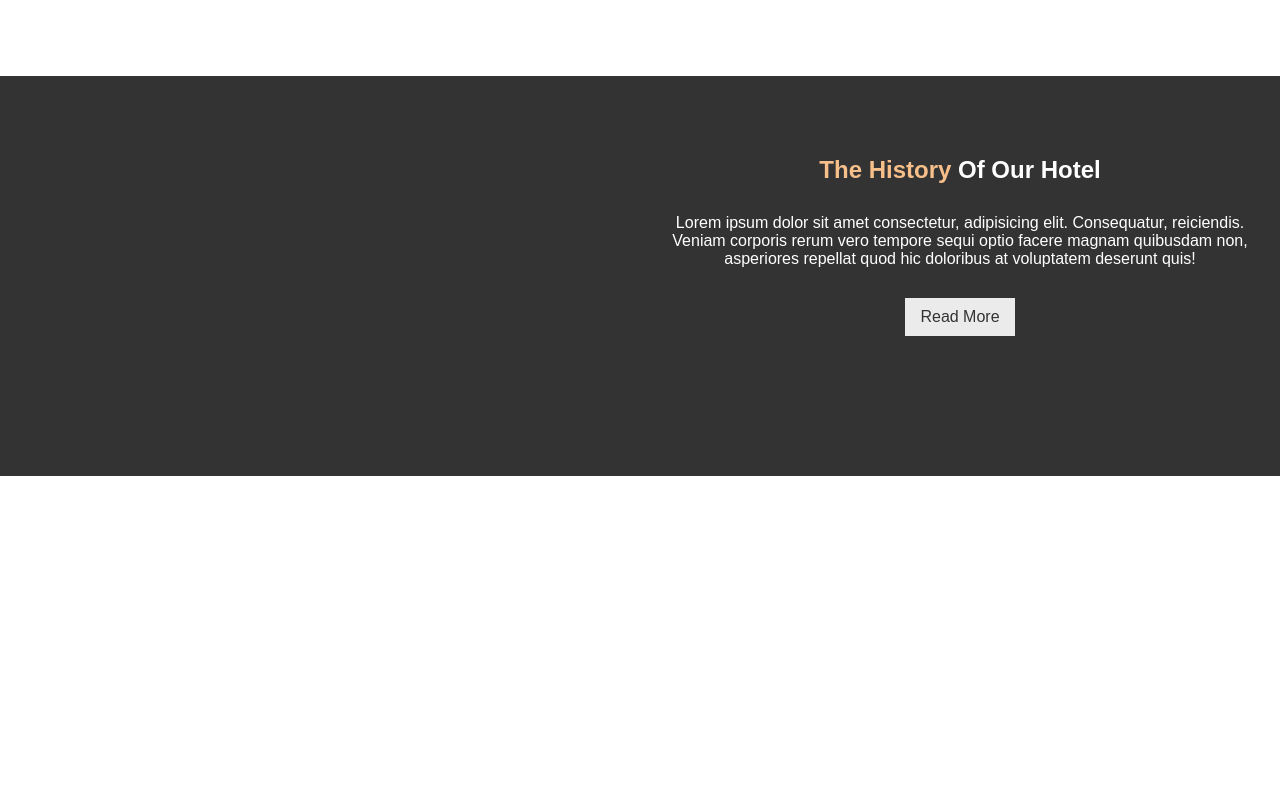
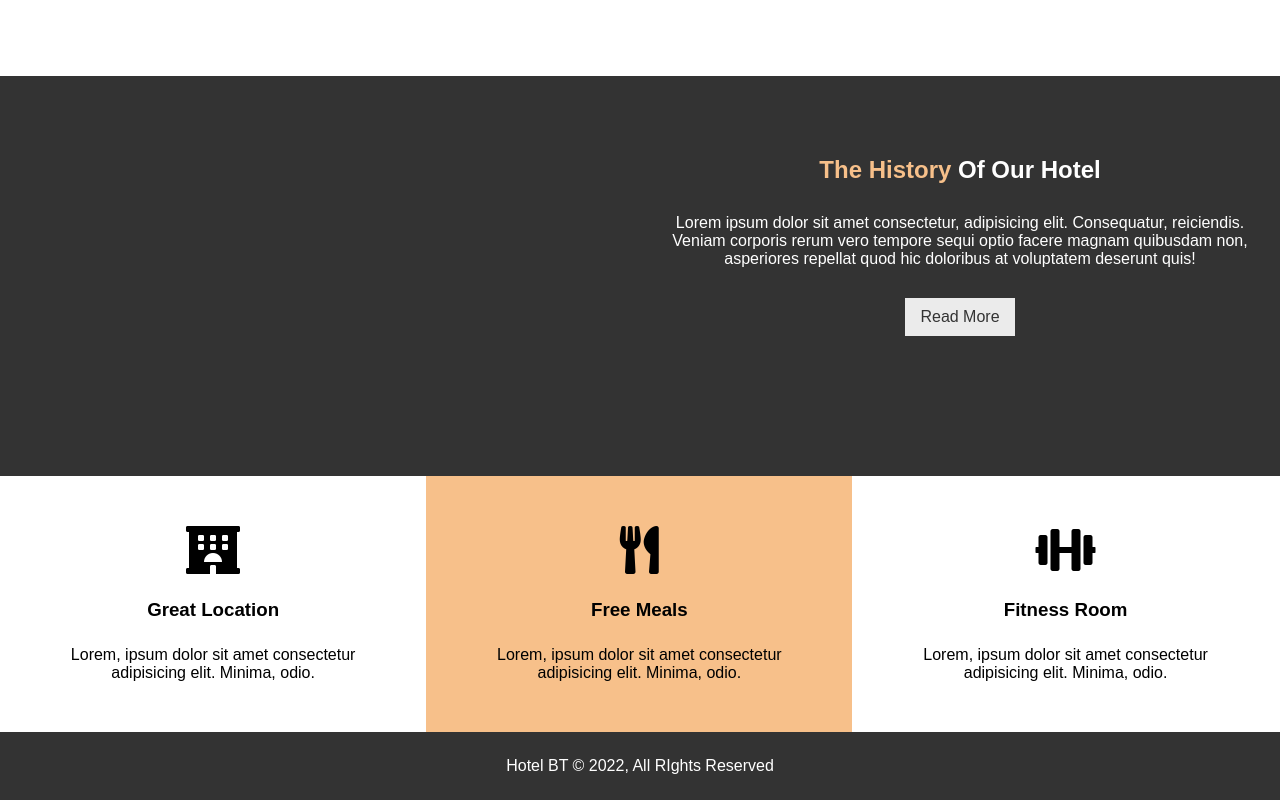
Before and after one commit to batuhansener06/html-css-hotel-page, a plain HTML site: page index.html in a window 1280 px wide. Shown: the part 422-1222 px from the top of the page. Before the commit the page ends 898 px from the top, so only its background shows below. Drawn offline with Linux system fonts and the light colour scheme.

Commit message:
features and main footer added

```diff
--- a/index.css
+++ b/index.css
@@ -114,7 +114,7 @@ nav .container ul li a:hover,a.current{
     overflow:auto;
 }
 
-#home-info .info-content h1,p{
+#home-info .info-content h1,#home-info .info-content  p{
     padding: 0 0 30px 0;
 }
 
@@ -126,3 +126,37 @@ nav .container ul li a:hover,a.current{
     background-color: #333;
     color: #fff;
 }
+
+.bg-light{
+    background-color: white;
+}
+
+.bg-primary{
+    background-color: #f7c08a;
+
+}
+
+.box
+{
+    width: 33.3%;
+    float: left;
+    padding: 50px;
+    text-align: center;
+}
+
+.box h3,i{
+    padding-bottom: 25px;
+}
+
+.clr{
+    clear: both;
+}
+
+.main-footer{
+    width: 100%;
+    background-color: #333;
+    color: white;
+    padding: 25px;
+    text-align: center;
+    display: inline-block;
+}
--- a/index.html
+++ b/index.html
@@ -5,7 +5,7 @@
     <meta http-equiv="X-UA-Compatible" content="IE=edge">
     <meta name="viewport" content="width=device-width, initial-scale=1.0">
     <link rel="stylesheet" href="index.css">
-    <title>Document</title>
+    <link rel="stylesheet" href="https://use.fontawesome.com/releases/v5.6.1/css/all.css" integrity="sha384-gfdkjb5BdAXd+lj+gudLWI+BXq4IuLW5IT+brZEZsLFm++aCMlF1V92rMkPaX4PP" crossorigin="anonymous">    <title>Document</title>
 </head>
 <body>
     <header>
@@ -39,5 +39,31 @@
         <a href="" class="btn btn-light">Read More</a>
     </div>
 </section>
+
+<div class="clr"></div>
+
+<section class="features">
+    <div class="box bg-light">
+        <i class="fas fa-hotel fa-3x"></i>
+        <h3>Great Location</h3>
+        <p>Lorem, ipsum dolor sit amet consectetur adipisicing elit. Minima, odio.</p>
+    </div>
+    <div class="box bg-primary">
+        <i class="fas fa-utensils fa-3x"></i>
+        <h3>Free Meals</h3>
+        <p>Lorem, ipsum dolor sit amet consectetur adipisicing elit. Minima, odio.</p>
+    </div>
+    <div class="box bg-light">
+        <i class="fas fa-dumbbell fa-3x"></i>
+        <h3>Fitness Room</h3>
+        <p>Lorem, ipsum dolor sit amet consectetur adipisicing elit. Minima, odio.</p>
+    </div>
+</section>
+
+<footer>
+    <div class="main-footer">
+        <p>Hotel BT © 2022, All RIghts Reserved</p>
+    </div>
+</footer>
 </body>
 </html>
```
